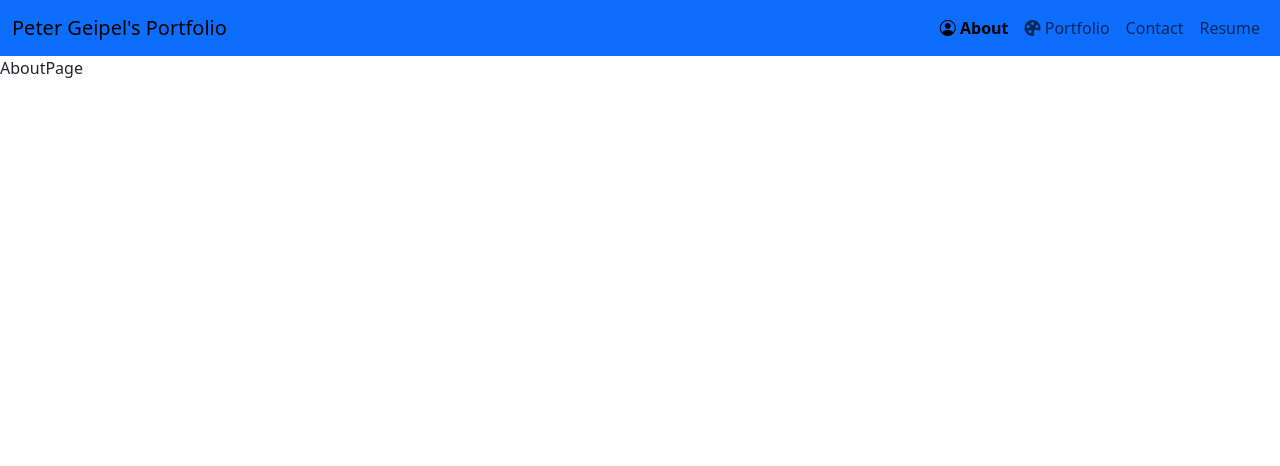
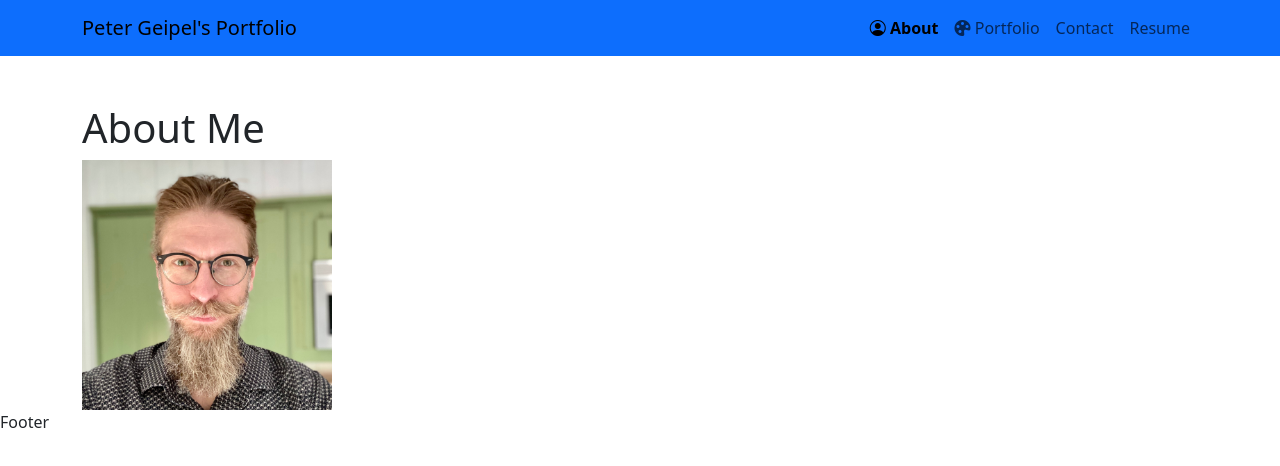
Before and after one commit to pwgeipel/Peter-G-React-Portfolio, a React (Create React App) app: page / in a window 1280 px wide. Shown: the top 466 px of the page. Built offline with nearby package versions, Linux system fonts and the light colour scheme.

Commit message:
selfie pic

```diff
--- a/src/App.js
+++ b/src/App.js
@@ -1,6 +1,7 @@
 import { useState } from 'react'
 
 import Navbar from './components/navbar'
+import Footer from './components/footer'
 import AboutPage from './pages/about'
 import PortfolioPage from './pages/portfolio'
 import ContactPage from './pages/contact'
@@ -33,6 +34,7 @@ function App() {
       setView={setView}
       />
      { renderView() }
+     <Footer />
     </>
   );
 }
--- a/src/components/container.js
+++ b/src/components/container.js
@@ -1,5 +1,8 @@
-const Container = props => {
-    return 'Container'
+const Container = ({ children, className }) => {
+    return (
+    <div className={`container ${className}`}>
+        {children}
+        </div>)
 }
 
 export default Container
--- /dev/null
+++ b/src/components/footer.js
@@ -0,0 +1,5 @@
+const Footer = props => {
+    return 'Footer'
+}
+
+export default Footer
--- a/src/components/navbar.js
+++ b/src/components/navbar.js
@@ -1,9 +1,8 @@
 const Navbar = ({ view, setView }) => {
 
-    console.log(view, setView)
     return (
         <nav className="navbar navbar-expand-lg bg-primary">
-            <div className="container-fluid">
+            <div className="container">
                 <a className="navbar-brand" href="#">Peter Geipel's Portfolio</a>
                 <button className="navbar-toggler" type="button" data-bs-toggle="collapse" data-bs-target="#navbarNav" aria-controls="navbarNav" aria-expanded="false" aria-label="Toggle navigation">
                 <span className="navbar-toggler-icon"></span>
--- /dev/null
+++ b/src/components/project.js
@@ -0,0 +1,5 @@
+const Project = props => {
+    return 'Project'
+}
+
+export default Project
--- a/src/pages/about.js
+++ b/src/pages/about.js
@@ -1,5 +1,18 @@
+import { useState } from 'react'
+import Container from "../components/container"
+import selfieImage from '../assets/selfie.jpg'
+
 const AboutPage = props => {
-    return 'AboutPage'
+    const [term, setTerm] = useState('React')
+
+    return (
+        <Container className="mt-5">
+            <h1>About Me</h1>
+            <div>
+                <img src={selfieImage} width={250} height={250} alt="Selfie" />
+            </div>
+            </Container>
+    )
 }
 
 export default AboutPage
```
Also changed, not shown: src/components/about.js (added, +13 -0 lines), src/assets/selfie.jpg (added).
